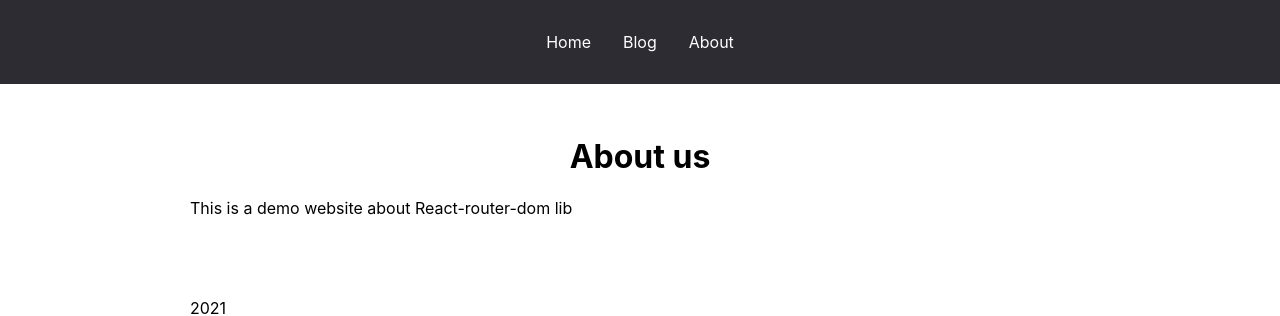
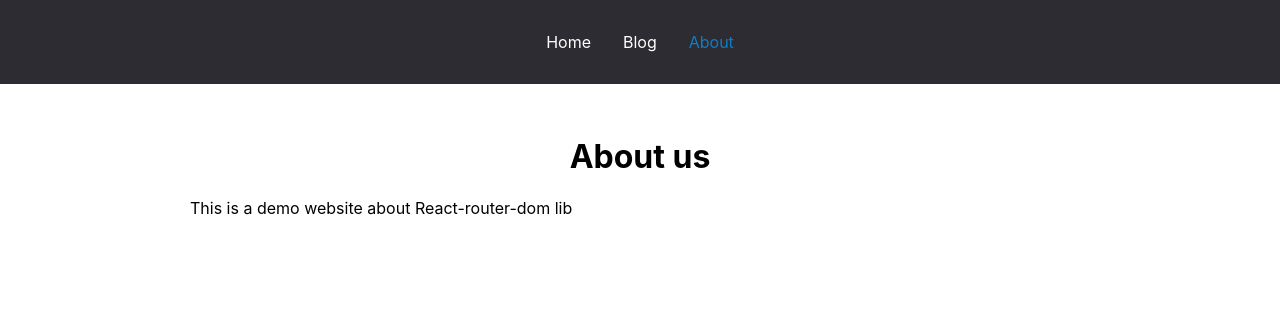
Before and after one commit to minordm/router6, a React (Create React App) app: page /about in a window 1280 px wide. Shown: the top 316 px of the page. Built offline with nearby package versions, Linux system fonts and the light colour scheme.

Commit message:
Custom link

```diff
--- /dev/null
+++ b/src/components/CustomLink.jsx
@@ -0,0 +1,13 @@
+import { Link, useMatch } from "react-router";
+
+export const CustomLink = ({ children, to, ...props }) => {
+  const match = useMatch(to);
+
+  console.log(match);
+
+  return (
+    <Link to={to} {...props} className={match ? "active" : ""}>
+      {children}
+    </Link>
+  );
+};
--- a/src/components/Layout.jsx
+++ b/src/components/Layout.jsx
@@ -1,12 +1,13 @@
-import { Link, Outlet } from "react-router";
+import { NavLink, Outlet } from "react-router";
+import { CustomLink } from "./CustomLink";
 
 export const Layout = () => {
   return (
     <>
       <header>
-        <Link to="/">Home</Link>
-        <Link to="/posts">Blog</Link>
-        <Link to="/about">About</Link>
+        <CustomLink to="/">Home</CustomLink>
+        <CustomLink to="/posts">Blog</CustomLink>
+        <CustomLink to="/about">About</CustomLink>
       </header>
       <main className="container">
         <Outlet />
--- a/src/index.css
+++ b/src/index.css
@@ -51,3 +51,14 @@ h1 {
   padding: 2rem 0;
   margin: 0 auto;
 }
+
+main {
+  min-height: calc(100vh - 85px - 22px);
+  padding-top: 1.5rem;
+  padding-bottom: 1.5rem;
+}
+
+.active {
+  color: var(--color-bg-hover);
+  cursor: default;
+}
```
